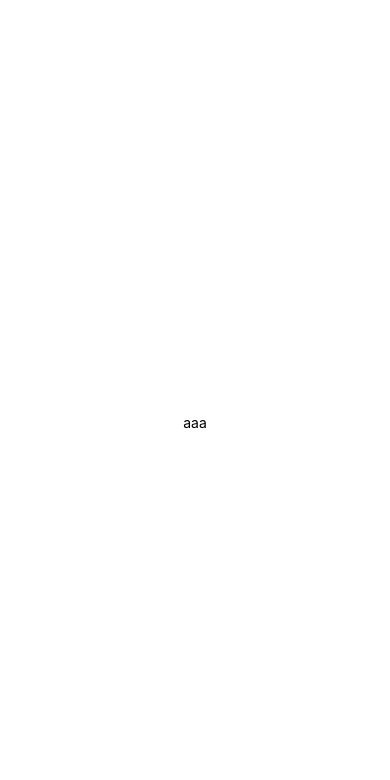
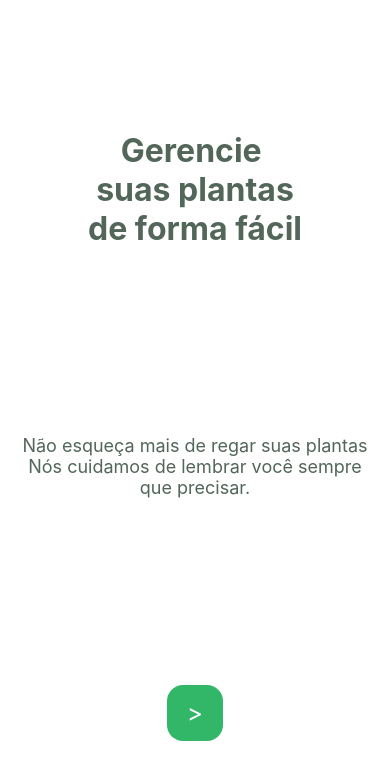
Before and after one commit to Alex-Ferreira-Santos/plantmanager, a React Native app: screen / in a window 390 px wide. Shown: the top 780 px of the page. Built offline with nearby package versions, Linux system fonts and the light colour scheme.

Commit message:
welcome page

```diff
--- a/App.tsx
+++ b/App.tsx
@@ -1,18 +1,8 @@
 import React from 'react';
-import {View,Text,StyleSheet} from 'react-native'
+import {Welcome} from './src/pages/Welcome'
 
 export default function App(){
   return(
-    <View style={styles.container}>
-      <Text>aaa</Text>
-    </View>
+    <Welcome/>
   )
 }
-
-const styles = StyleSheet.create({
-  container: {
-    flex:1,
-    justifyContent: 'center',
-    alignItems: 'center',
-  }
-})
--- /dev/null
+++ b/custom.d.ts
@@ -0,0 +1,4 @@
+declare module '*.png'{
+    const content:any
+    export default content
+}
--- /dev/null
+++ b/src/components/Button.tsx
@@ -0,0 +1,33 @@
+import React from 'react';
+import {TouchableOpacity,Text,StyleSheet,TouchableOpacityProps} from 'react-native'
+import colors from '../styles/colors';
+
+interface ButtonProps extends TouchableOpacityProps{
+    title:string
+}
+
+export function Button({title, ...rest}:ButtonProps){
+    return(
+        <TouchableOpacity style={styles.button} activeOpacity={0.7} {...rest}>
+            <Text style={styles.buttonText}>
+                {title}
+            </Text>
+        </TouchableOpacity>
+    )
+}
+
+const styles = StyleSheet.create({
+    button:{
+        backgroundColor: colors.green,
+        justifyContent: 'center',
+        alignItems:'center',
+        borderRadius: 16,
+        marginBottom: 10,
+        height: 56,
+        width: 56,
+    },
+    buttonText:{
+        color: colors.white,
+        fontSize: 24,
+    }
+})
--- /dev/null
+++ b/src/pages/Welcome.tsx
@@ -0,0 +1,66 @@
+import React,{useState} from 'react';
+import {SafeAreaView,Text, Image,TouchableOpacity,StyleSheet} from 'react-native'
+import wateringImg from '../assets/watering.png'
+import colors from '../styles/colors';
+import {Button} from '../components/Button'
+
+export function Welcome(){
+    const [visible, setVisible] = useState(false)
+
+    function handleVisibility(){
+        setVisible(true)
+    }
+
+    return(
+        <SafeAreaView style={styles.container}>
+            <Text style={styles.title}>Gerencie {'\n'}
+            suas plantas{'\n'}
+            de forma fácil</Text>
+            {
+                visible &&
+                <Image source={wateringImg} style={styles.image}/>
+            }
+
+            <Text style={styles.subtitle}>Não esqueça mais de regar suas plantas Nós cuidamos de lembrar você sempre que precisar.</Text>
+            <Button title=">" onPress={handleVisibility}/>
+        </SafeAreaView>
+    )
+}
+
+const styles = StyleSheet.create({
+    container: {
+        flex:1,
+        justifyContent:'space-around',
+        alignItems: 'center',
+    },
+    title:{
+        fontSize:32,
+        fontWeight: 'bold',
+        textAlign: 'center',
+        color: colors.heading,
+        marginTop: 38,
+    },
+    subtitle:{
+        textAlign: 'center',
+        fontSize: 18,
+        paddingHorizontal: 20,
+        color: colors.heading
+    },
+    button:{
+        backgroundColor: colors.green,
+        justifyContent: 'center',
+        alignItems:'center',
+        borderRadius: 16,
+        marginBottom: 10,
+        height: 56,
+        width: 56,
+    },
+    image:{
+        width: 292,
+        height:284,
+    },
+    buttonText:{
+        color: colors.white,
+        fontSize: 24,
+    }
+})
```
Also changed, not shown: src/styles/colors.ts (renamed from styles/colors.ts).
